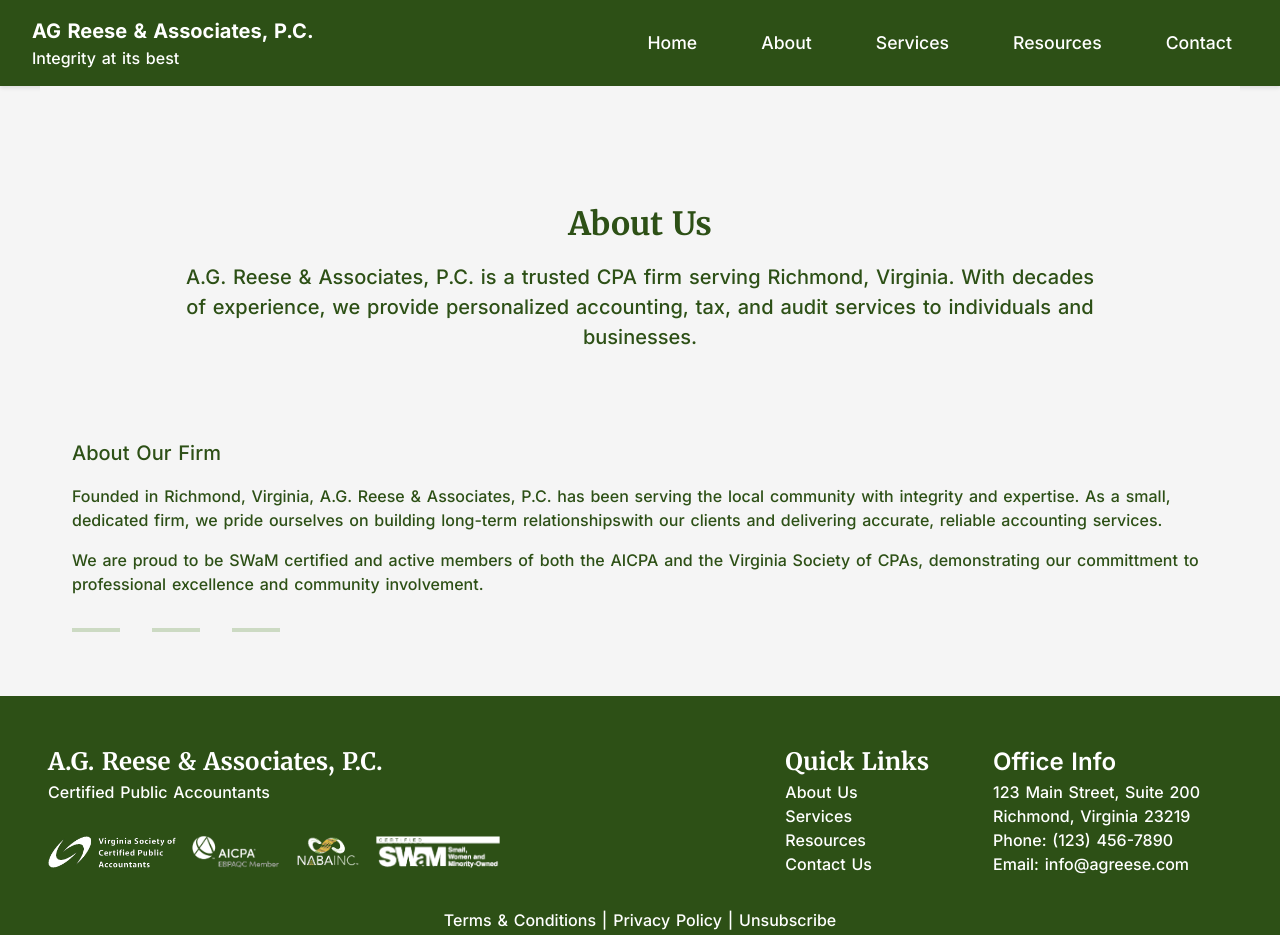
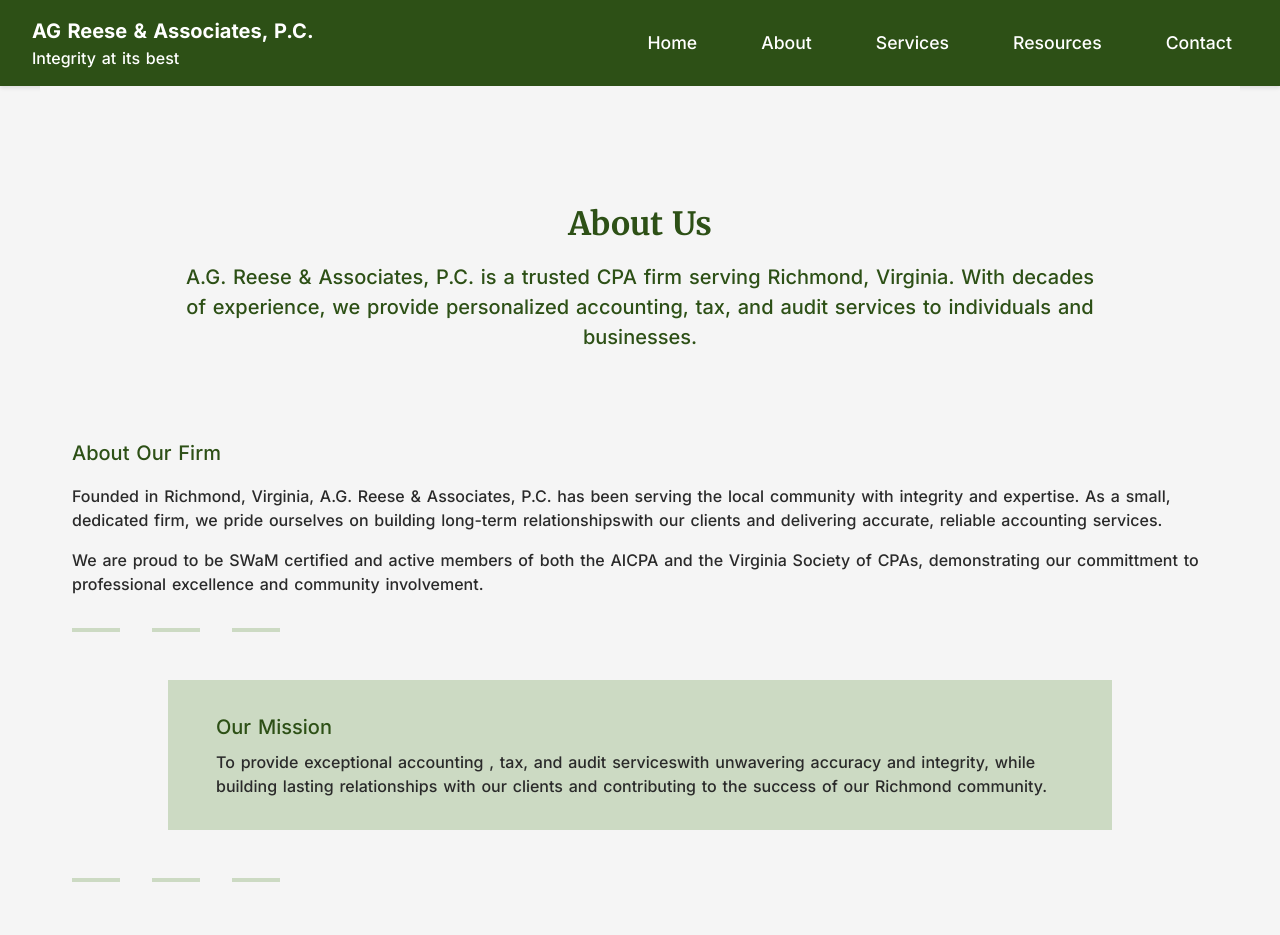
Before and after one commit to BeeDev-HiveCollective/agra-client, a React (Vite) app: page /about in a window 1280 px wide. Shown: the top 935 px of the page. Built offline with nearby package versions, Linux system fonts and the light colour scheme.

Commit message:
Added our mission component

```diff
--- a/src/components/AboutComponents/AboutOurFirm/AboutOurFirm.css
+++ b/src/components/AboutComponents/AboutOurFirm/AboutOurFirm.css
@@ -3,6 +3,6 @@
 }
 
 .our-firm-content {
-    color: var(--primary);
+    color: var(--text);
     padding: 1rem 0 0 0;
 }
--- /dev/null
+++ b/src/components/AboutComponents/OurMission/OurMission.css
@@ -0,0 +1,16 @@
+.our-mission {
+    padding: 4rem;
+    background-color: var(--service-background);
+    padding: 2rem 3rem;
+    margin: 1rem 6rem;
+
+}
+
+.our-mission-header {
+    color: var(--primary);
+}
+
+.our-mission-content {
+    color: var(--text);
+    padding: 0.5rem 0 0 0;
+}
--- /dev/null
+++ b/src/components/AboutComponents/OurMission/OurMission.jsx
@@ -0,0 +1,16 @@
+import "./OurMission.css";
+import Divider from "../AboutDivider/AboutDivider";
+
+function OurMission () {
+    return (
+        <div>
+            <div className="our-mission">
+                <h4 className="our-mission-header">Our Mission</h4>
+                <h5 className="our-mission-content">To provide exceptional accounting , tax, and audit serviceswith unwavering accuracy and integrity, while building lasting relationships with our clients and contributing to the success of our Richmond community.</h5>
+            </div>
+            <Divider />
+        </div>
+    )
+}
+
+export default OurMission;
--- a/src/views/About.jsx
+++ b/src/views/About.jsx
@@ -1,11 +1,13 @@
 import Header from "../components/AboutComponents/AboutHeader/Header";
 import AboutOurFirm from "../components/AboutComponents/AboutOurFirm/AboutOurFirm";
+import OurMission from "../components/AboutComponents/OurMission/OurMission";
 
 function About() {
   return (
     <div>
       <Header />
       <AboutOurFirm />
+      <OurMission />
     </div>
   );
 }
```
